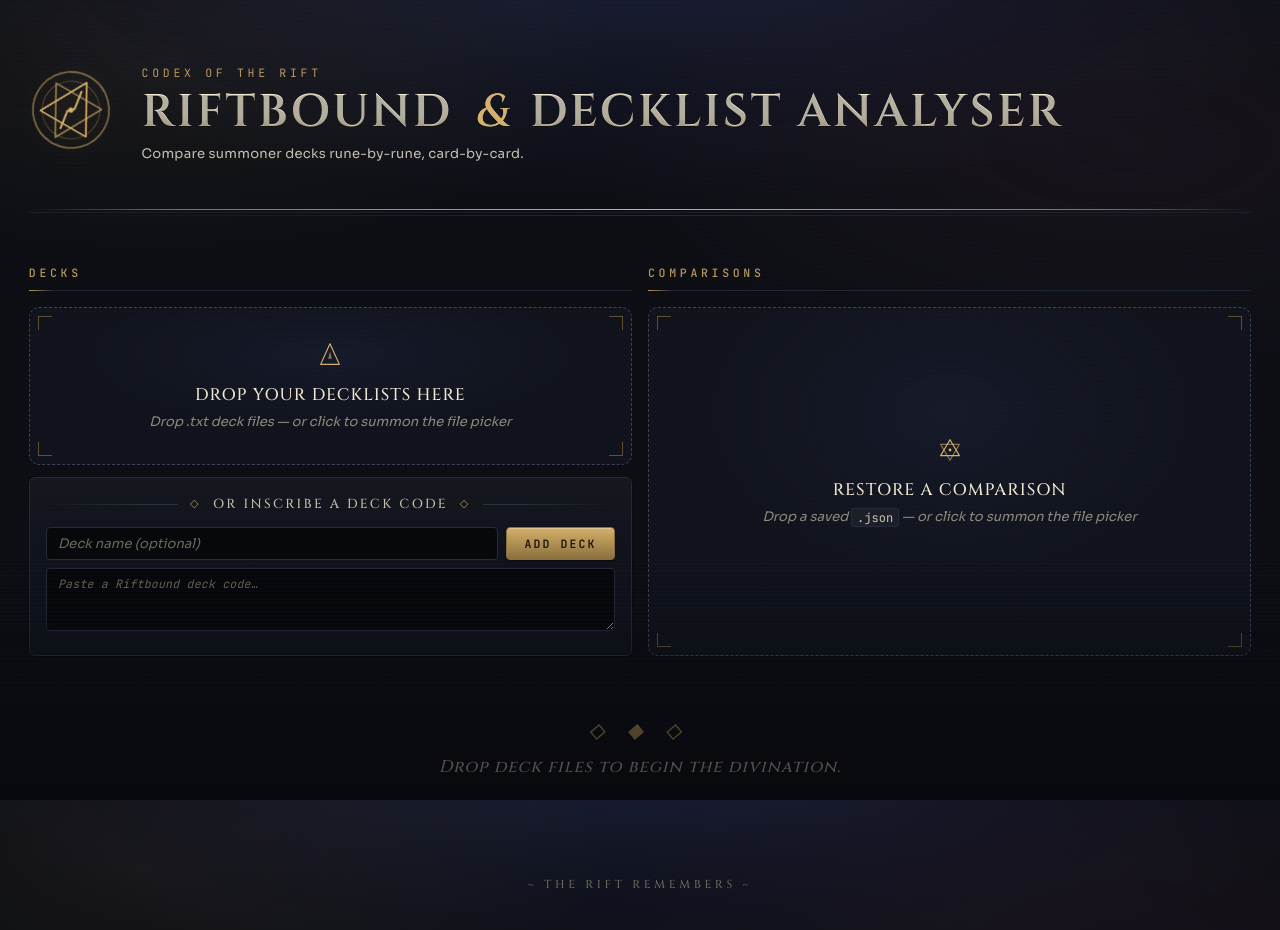
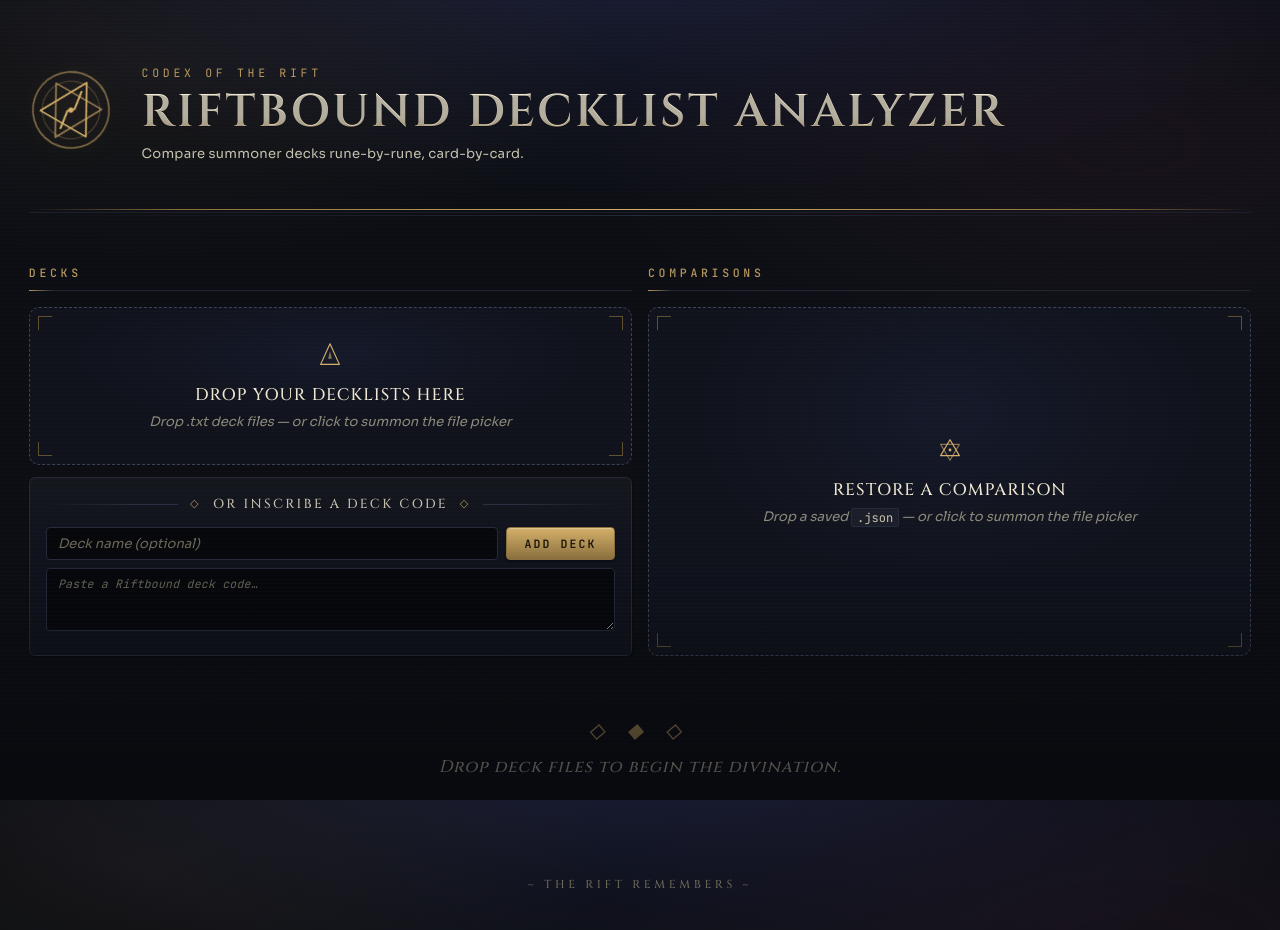
Before and after one commit to rijun/riftbound-tools, a SvelteKit app: page / in a window 1280 px wide. Shown: the top 930 px of the page. Built offline with nearby package versions, Linux system fonts and the light colour scheme.

Commit message:
feat(ui): refine app title and meta

```diff
--- a/src/app.html
+++ b/src/app.html
@@ -4,7 +4,7 @@
     <meta charset="utf-8" />
     <link rel="icon" href="%sveltekit.assets%/favicon.svg" />
     <meta name="viewport" content="width=device-width, initial-scale=1" />
-    <title>Riftbound Decklist Analyser</title>
+    <title>Riftbound Decklist Analyzer</title>
     %sveltekit.head%
   </head>
   <body data-sveltekit-preload-data="hover">
--- a/src/routes/+page.svelte
+++ b/src/routes/+page.svelte
@@ -27,7 +27,7 @@
       </div>
       <div class="masthead-text">
         <p class="eyebrow">Codex of the Rift</p>
-        <h1>Riftbound <span class="amp">&amp;</span> Decklist Analyser</h1>
+        <h1>Riftbound Decklist Analyzer</h1>
         <p class="lede">Compare summoner decks rune-by-rune, card-by-card.</p>
       </div>
       <div class="masthead-rule" aria-hidden="true">
```
